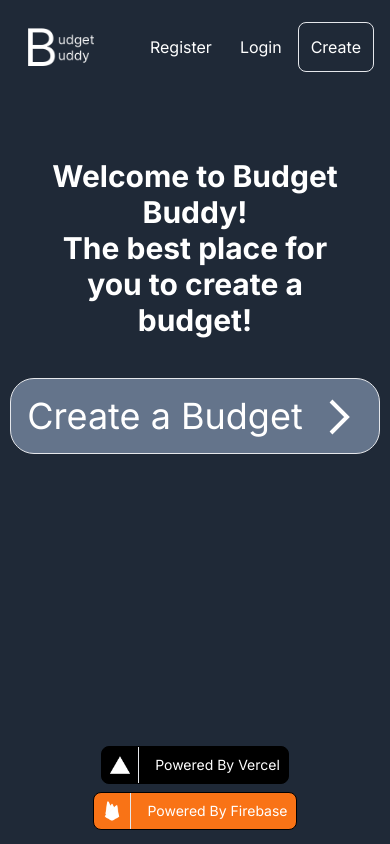
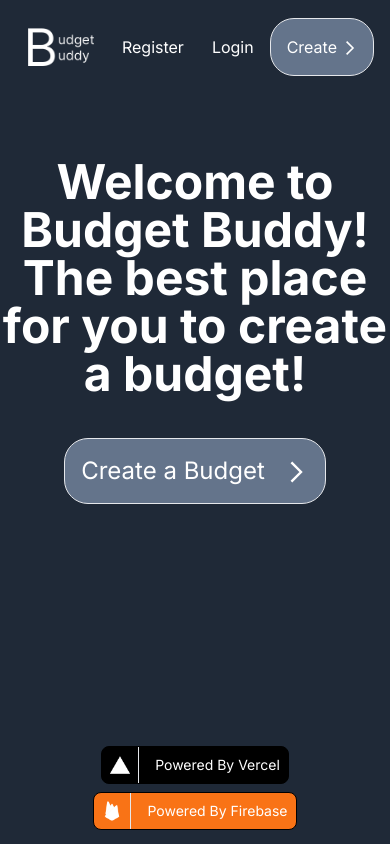
Before and after one commit to mslew/budget-buddy, a Next.js app: page / in a window 390 px wide. Built offline with nearby package versions, Linux system fonts and the light colour scheme.

Commit message:
create button

```diff
--- /dev/null
+++ b/app/_components/createbutton.tsx
@@ -0,0 +1,17 @@
+interface Props{
+    height: string,
+    textSize: string,
+    children: React.ReactNode
+}
+
+export default function CreateButton({height, textSize, children}: Props){
+    return (
+        <a href="/create" className={`${textSize} flex flex-row items-center p-4 border text-white rounded-3xl w-min whitespace-nowrap bg-slate-500 group`}>
+            {children}
+            <svg className={`${height} stroke -mr-1 ml-2 mt-0.5 stroke-current stroke-1`} fill="none" viewBox="0 0 10 10" aria-hidden="true">
+                <path className="opacity-0 transition group-hover:opacity-100" d="M0 5h7"></path>
+                <path className="transition group-hover:translate-x-[2px]" d="M1 1l4 4-4 4"></path>
+            </svg>
+        </a>
+    )
+}
--- a/app/_components/hero.tsx
+++ b/app/_components/hero.tsx
@@ -1,19 +1,17 @@
-export default function Hero(){
-    return(
+import CreateButton from "./createbutton";
+
+export default function Hero() {
+  return (
     <div className="w-full h-[80%] flex flex-col items-center pt-20">
-            <div className="w-3/4 h-1/2 text-center text-white flex flex-col items-center gap-10">
-                <div className="lg:text-7xl text-3xl font-bold">
+      <div className="w-full md:w-3/4 h-1/2 text-center text-white flex flex-col items-center gap-10">
+        <div className="lg:text-7xl text-5xl font-bold">
           <p>Welcome to Budget Buddy!</p>
           <p>The best place for you to create a budget!</p>
         </div>
-                <a className="flex flex-row gap-4 items-center p-4 border text-white rounded-3xl w-min whitespace-nowrap text-4xl bg-slate-500 group">
+        <CreateButton textSize="lg:text-4xl text-2xl gap-4" height="lg:h-10 h-6">
           Create a Budget
-                    <svg className="stroke -mr-1 ml-2 mt-0.5 h-10 stroke-current stroke-1" fill="none" viewBox="0 0 10 10" aria-hidden="true">
-                        <path className="opacity-0 transition group-hover:opacity-100" d="M0 5h7"></path>
-                        <path className="transition group-hover:translate-x-[2px]" d="M1 1l4 4-4 4"></path>
-                    </svg>
-                </a>
+        </CreateButton>
       </div>
     </div>
-    )
+  );
 }
--- a/app/_components/nav.tsx
+++ b/app/_components/nav.tsx
@@ -1,4 +1,5 @@
 import NavLink from "./navlink";
+import CreateButton from "./createbutton";
 import Image from "next/image";
 
 export default function Nav() {
@@ -8,15 +9,15 @@ export default function Nav() {
         <div className="h-3/4 w-1/4 flex flex-row flex-shrink justify-center items-center p-3">
           <a className="block" href="/">
             <Image
-                src={"/logos/logo_light.png"}
-                height={100}
-                width={100}
-                alt="logo"
+              src={"/logos/logo_light.png"}
+              height={100}
+              width={100}
+              alt="logo"
             />
           </a>
         </div>
         <div className="h-3/4 w-1/2 flex flex-row-reverse flex-shrink gap-2 space-x-1 items-center">
-          <button className="border rounded-lg p-3">Create</button>
+          <CreateButton textSize="" height="h-4">Create</CreateButton>
           <NavLink href="/login" text="Login" />
           <NavLink href="/register" text="Register" />
         </div>
```
Lines whose indentation alone changed are shown as unchanged.
